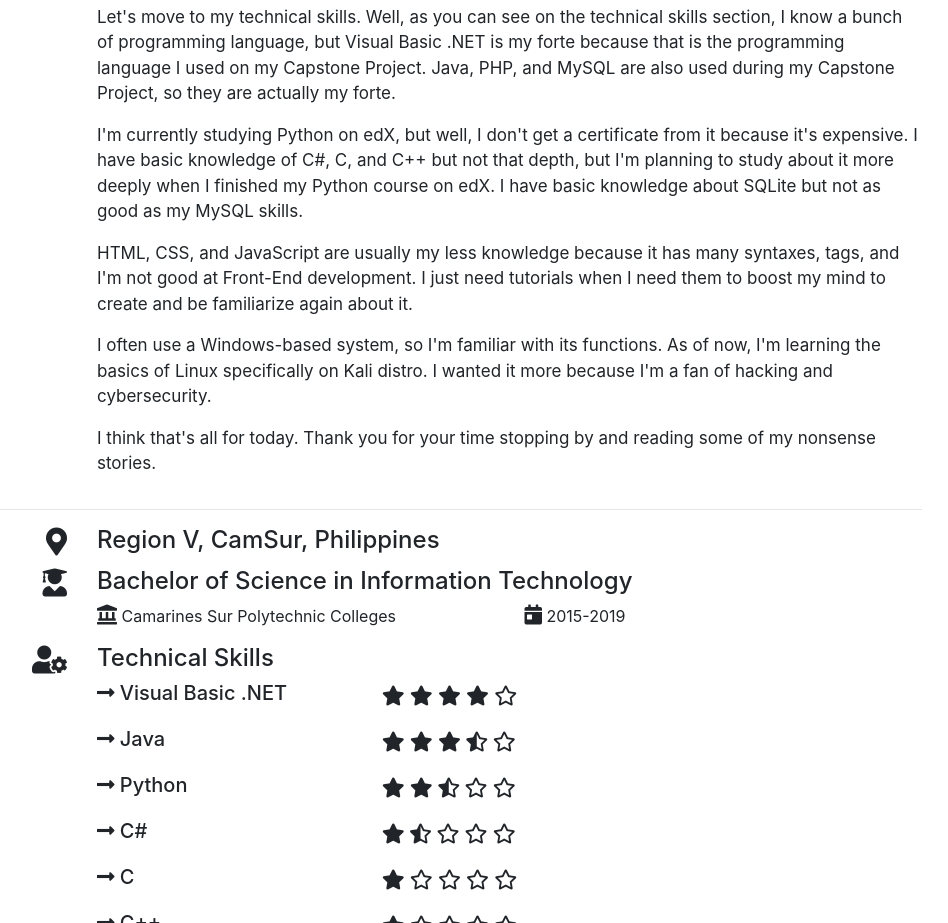
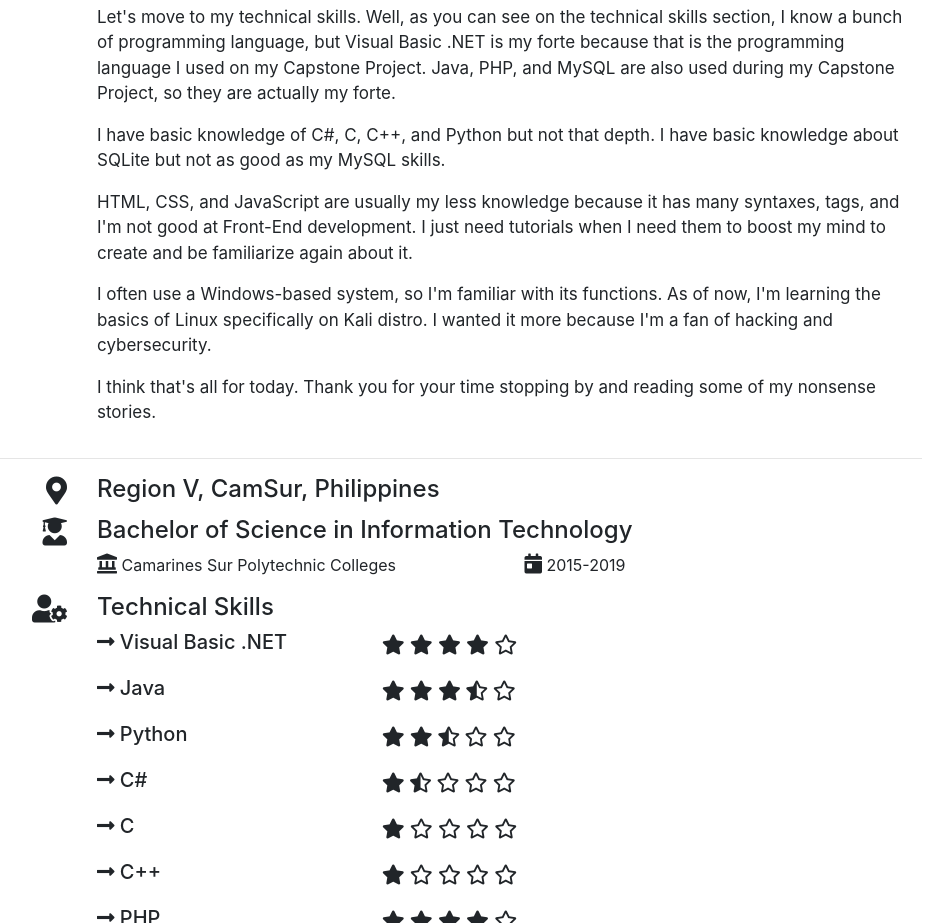
Before and after one commit to renatoivadriano/renatoivadriano.github.io, a plain HTML site: page index.html in a window 1280 px wide. Shown: the part 1500-2423 px from the top of the page, without its empty margins (273-1221 px from the left). Drawn offline with nearby package versions, Linux system fonts and the light colour scheme.

Commit message:
Commit 0.0.0.10
Updates Introduction

```diff
--- a/index.html
+++ b/index.html
@@ -59,7 +59,7 @@
 						<p>I love thinking of new ideas or programs to create but too lazy to create it because I know I might not finish them. But sometimes when I need to finish it, I always allocate time for it like this website. My last commit is June 2019, then I stop to think what it should contain, and I find a Job in Manila, but called back to go home by my family here in Bicol, then I continued it by September 2019.</p>
 						<p>I can communicate well to people and also can work in a team environment even if someone doesn't have a good character. Working under pressure is fine on me. I'm a fast learner, but I need to write it in a note for me to review it from time to time or I can read it if ever I forget something. I usually use Grammarly to correct my grammar because I know that my grammar is not enough, and it needs to be fixed.  But I still need to read it because some words are left off and the sentence conveys a different meaning.</p>
 						<p>Let's move to my technical skills. Well, as you can see on the technical skills section, I know a bunch of programming language, but Visual Basic .NET is my forte because that is the programming language I used on my Capstone Project. Java, PHP, and MySQL are also used during my Capstone Project, so they are actually my forte.</p>
-						<p>I'm currently studying Python on edX, but well, I don't get a certificate from it because it's expensive. I have basic knowledge of C#, C, and C++ but not that depth, but I'm planning to study about it more deeply when I finished my Python course on edX. I have basic knowledge about SQLite but not as good as my MySQL skills.</p>
+						<p>I have basic knowledge of C#, C, C++, and Python but not that depth. I have basic knowledge about SQLite but not as good as my MySQL skills.</p>
 						<p>HTML, CSS, and JavaScript are usually my less knowledge because it has many syntaxes, tags, and I'm not good at Front-End development. I just need tutorials when I need them to boost my mind to create and be familiarize again about it.</p>
 						<p>I often use a Windows-based system, so I'm familiar with its functions. As of now, I'm learning the basics of Linux specifically on Kali distro. I wanted it more because I'm a fan of hacking and cybersecurity.</p>
 						<p>I think that's all for today. Thank you for your time stopping by and reading some of my nonsense stories.</p>
```
